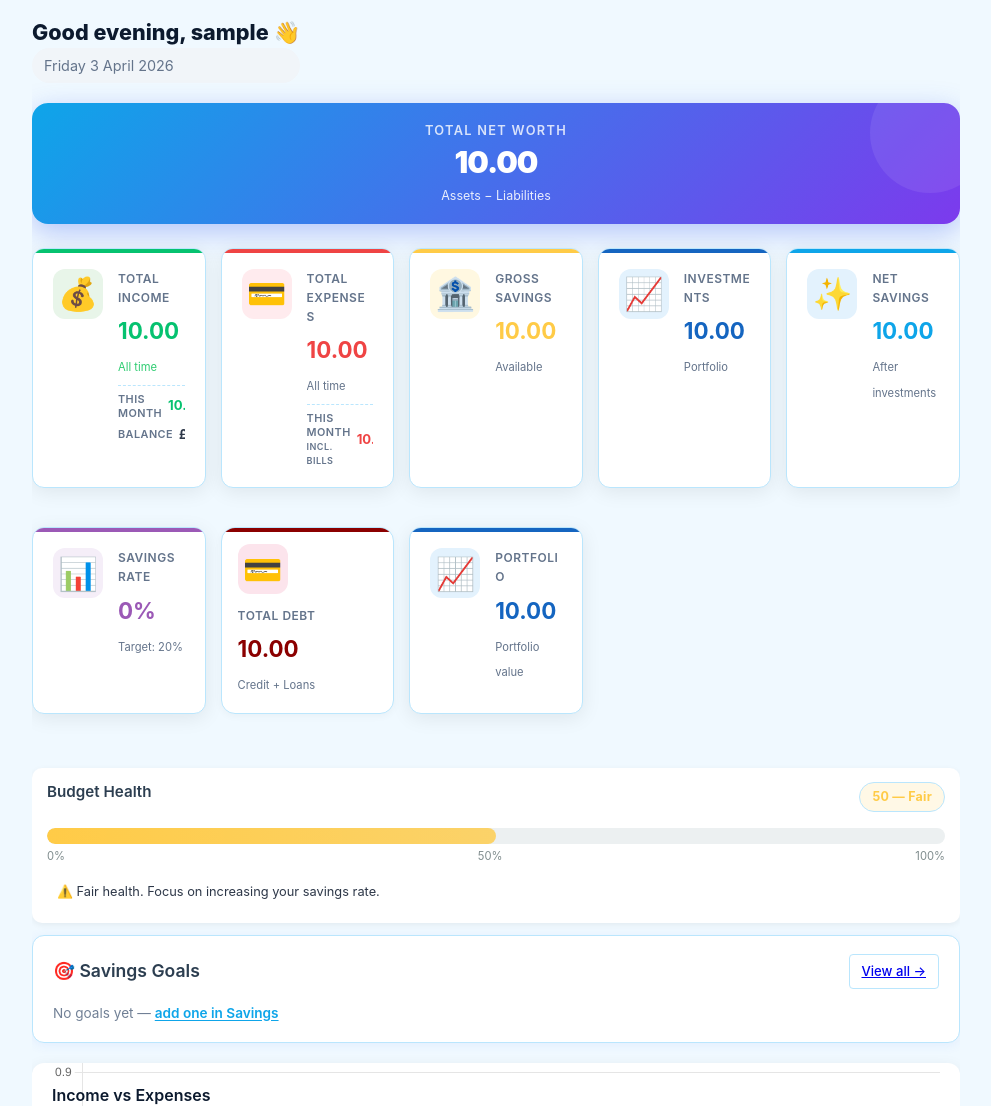
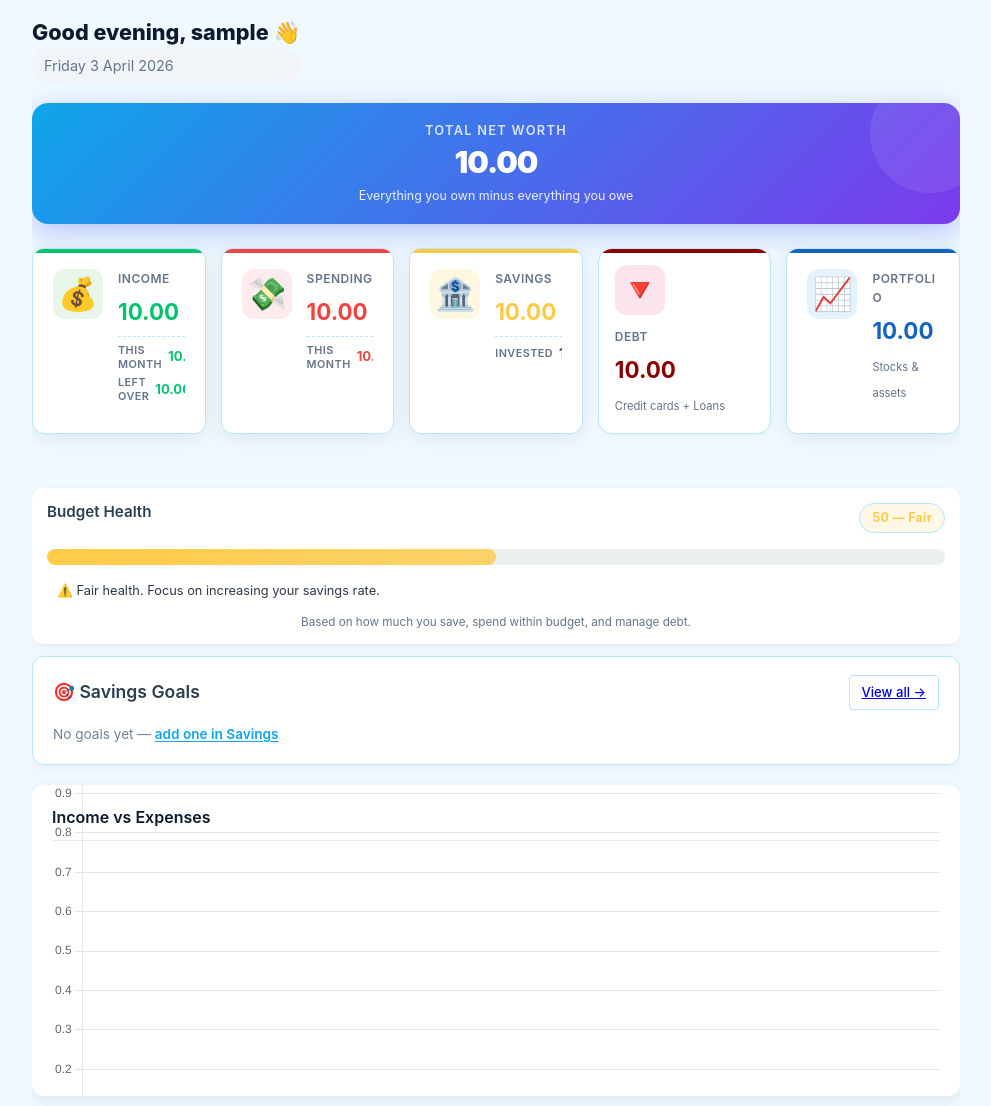
Before and after one commit to akoladegrace237-star/Budget-Tracker, a Flask app: page /dashboard in a window 1280 px wide. Shown: the part 151-1257 px from the top of the page, without its empty margins (144-1135 px from the left). Run offline with Flask 3, Linux system fonts and the light colour scheme; the visitor is signed in with stand-in values (Sample User, id 1); data comes from the database, SQL or seed files in the repository; data that the repository does not hold is empty; some libraries are stand-ins or nearby versions.

Commit message:
Simplify dashboard: 8 cards to 5, remove duplicates, plain language labels

```diff
--- a/static/css/style.css
+++ b/static/css/style.css
@@ -1299,6 +1299,12 @@ footer {
   font-size: .75rem; color: var(--text-light, #888); text-align: center;
   margin-top: 8px; margin-bottom: 0;
 }
+
+/* ── Health explainer ───────────────────────────────────── */
+.health-explainer {
+  font-size: .73rem; color: var(--text-light, #999);
+  text-align: center; margin-top: 4px;
+}
 .settings-section-label {
   font-size: 0.78rem; font-weight: 700; text-transform: uppercase;
   letter-spacing: .06em; color: var(--text-light, #888); margin-bottom: 6px;
--- a/static/js/dashboard.js
+++ b/static/js/dashboard.js
@@ -32,29 +32,28 @@ function populateCards(data) {
     setText('netWorthAmount',          fmt(t.net_worth));
     setText('totalIncome',             fmt(t.income));
     setText('totalExpenses',           fmt(t.expenses));
-    setText('grossSavings',            fmt(t.savings));
+    setText('totalSavings',            fmt(t.savings));
     setText('totalInvestments',        fmt(t.investments));
-    setText('netSavings',              fmt(t.net_savings));
-    setText('savingsRate',             t.savings_rate + '%');
     setText('totalDebt',               fmt(t.debt));
     setText('totalPortfolioValue',     fmt(t.portfolio));
 
     // This month income vs expense
     const cm = data.current_month;
-    setText('currentMonthExpenditure', fmt(cm.expense));
-    setText('currentMonthLabel',       cm.month + ' expenses');
-    // Inline month figures on income / expense cards
-    const monthName = new Date(cm.month + '-02').toLocaleString('en-GB', { month: 'short', year: '2-digit' });
     setText('monthIncome',  fmt(cm.income));
     setText('monthExpense', fmt(cm.expense));
-    // Balance row on income card
-    const bal    = cm.balance;
-    const balEl  = document.getElementById('monthBalance');
-    const balRow = document.getElementById('monthBalanceRow');
-    if (balEl && balRow) {
-        const sign = bal >= 0 ? '+' : '';
-        balEl.textContent = '(' + sign + fmt(bal) + ')';
+
+    // Left-over row on income card
+    const bal   = cm.balance;
+    const balEl = document.getElementById('monthBalance');
+    if (balEl) {
+        balEl.textContent = fmt(Math.abs(bal));
         balEl.className   = 'card-month-val ' + (bal >= 0 ? 'positive' : 'danger');
+        // Update label
+        const row = document.getElementById('monthBalanceRow');
+        if (row) {
+            const label = row.querySelector('.card-month-tag');
+            if (label) label.textContent = bal >= 0 ? 'Left over' : 'Over budget';
+        }
     }
 }
 
--- a/templates/dashboard.html
+++ b/templates/dashboard.html
@@ -20,7 +20,7 @@
     <div class="nw-label">Total Net Worth</div>
     <div class="nw-amount" id="netWorthAmount">£0.00</div>
     <div class="nw-meta">
-        <span class="nw-sub">Assets − Liabilities</span>
+        <span class="nw-sub">Everything you own minus everything you owe</span>
     </div>
 </div>
 
@@ -35,27 +35,25 @@
     <div class="card income-card">
         <div class="card-icon">💰</div>
         <div class="card-content">
-            <h3>Total Income</h3>
+            <h3>Income</h3>
             <p class="amount" id="totalIncome">£0.00</p>
-            <span class="card-trend positive">All time</span>
             <div class="card-month-row">
                 <span class="card-month-tag">This month</span>
                 <span class="card-month-val positive" id="monthIncome">£0.00</span>
             </div>
-            <div class="card-balance-row">
-                <span class="card-month-tag">Balance</span>
+            <div class="card-balance-row" id="monthBalanceRow">
+                <span class="card-month-tag">Left over</span>
                 <span class="card-month-val" id="monthBalance">£0.00</span>
             </div>
         </div>
     </div>
     <div class="card expense-card">
-        <div class="card-icon">💳</div>
+        <div class="card-icon">💸</div>
         <div class="card-content">
-            <h3>Total Expenses</h3>
+            <h3>Spending</h3>
             <p class="amount" id="totalExpenses">£0.00</p>
-            <span class="card-trend">All time</span>
             <div class="card-month-row">
-                <span class="card-month-tag">This month<br><small>incl. bills</small></span>
+                <span class="card-month-tag">This month</span>
                 <span class="card-month-val danger" id="monthExpense">£0.00</span>
             </div>
         </div>
@@ -63,41 +61,20 @@
     <div class="card saving-card">
         <div class="card-icon">🏦</div>
         <div class="card-content">
-            <h3>Gross Savings</h3>
-            <p class="amount" id="grossSavings">£0.00</p>
-            <span class="card-trend">Available</span>
-        </div>
-    </div>
-    <div class="card investment-card">
-        <div class="card-icon">📈</div>
-        <div class="card-content">
-            <h3>Investments</h3>
-            <p class="amount" id="totalInvestments">£0.00</p>
-            <span class="card-trend">Portfolio</span>
-        </div>
-    </div>
-    <div class="card net-card">
-        <div class="card-icon">✨</div>
-        <div class="card-content">
-            <h3>Net Savings</h3>
-            <p class="amount" id="netSavings">£0.00</p>
-            <span class="card-trend">After investments</span>
-        </div>
-    </div>
-    <div class="card rate-card">
-        <div class="card-icon">📊</div>
-        <div class="card-content">
-            <h3>Savings Rate</h3>
-            <p class="amount" id="savingsRate">0%</p>
-            <span class="card-trend">Target: 20%</span>
+            <h3>Savings</h3>
+            <p class="amount" id="totalSavings">£0.00</p>
+            <div class="card-month-row">
+                <span class="card-month-tag">Invested</span>
+                <span class="card-month-val" id="totalInvestments">£0.00</span>
+            </div>
         </div>
     </div>
     <div class="card debt-card">
-        <div class="card-icon">💳</div>
+        <div class="card-icon">🔻</div>
         <div class="card-content">
-            <h3>Total Debt</h3>
+            <h3>Debt</h3>
             <p class="amount" id="totalDebt">£0.00</p>
-            <span class="card-trend" id="debtBreakdown">Credit + Loans</span>
+            <span class="card-trend" id="debtBreakdown">Credit cards + Loans</span>
         </div>
     </div>
     <div class="card investment-card">
@@ -105,7 +82,7 @@
         <div class="card-content">
             <h3>Portfolio</h3>
             <p class="amount" id="totalPortfolioValue">£0.00</p>
-            <span class="card-trend" id="portfolioCount">Portfolio value</span>
+            <span class="card-trend" id="portfolioCount">Stocks &amp; assets</span>
         </div>
     </div>
 </div>
@@ -120,13 +97,9 @@
         <div class="health-bar" id="healthBar">
             <div class="health-fill" id="healthFill"></div>
         </div>
-        <div class="health-labels">
-            <span>0%</span>
-            <span id="healthPercent">50%</span>
-            <span>100%</span>
-        </div>
     </div>
     <p class="health-status" id="healthStatus">Loading...</p>
+    <p class="health-explainer">Based on how much you save, spend within budget, and manage debt.</p>
 </div>
 
 <!-- Budget Status (populated by dashboard.js) -->
```
